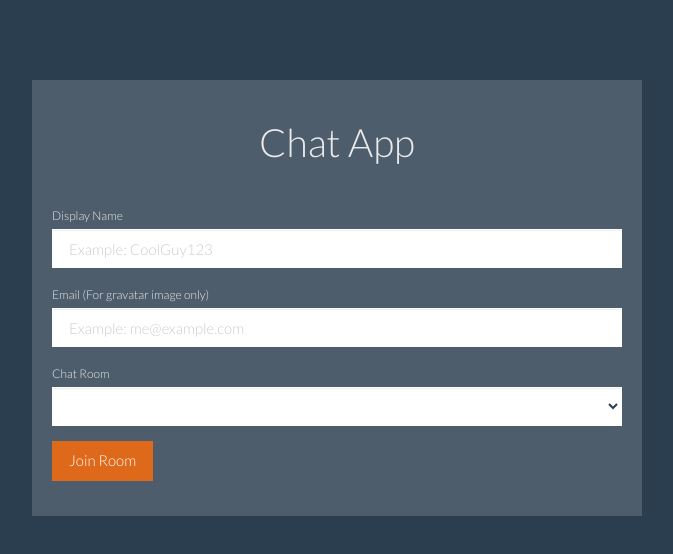
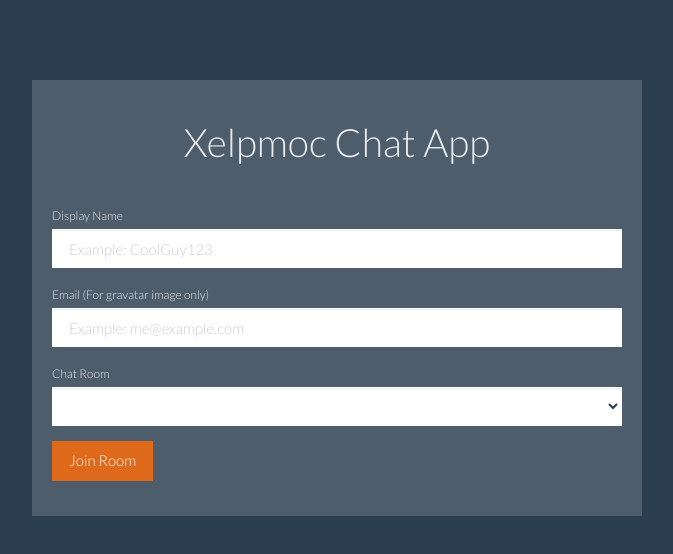
Before and after one commit to Manishjha1991/chat-App, a website: page public/index.html in a window 1280 px wide. Shown: the whole page, without its empty margins (303-976 px from the left). Drawn offline with Linux system fonts and the light colour scheme.

Commit message:
initial commit

```diff
--- a/public/index.html
+++ b/public/index.html
@@ -17,7 +17,7 @@
             <div class="col-sm-6 col-sm-offset-3">
 
                 <div class="login-form well">
-                    <h1 class="text-center">Chat App</h1>
+                    <h1 class="text-center">Xelpmoc Chat App</h1>
 
                     <form action="./room.html">
                         <div class="form-group">
```
